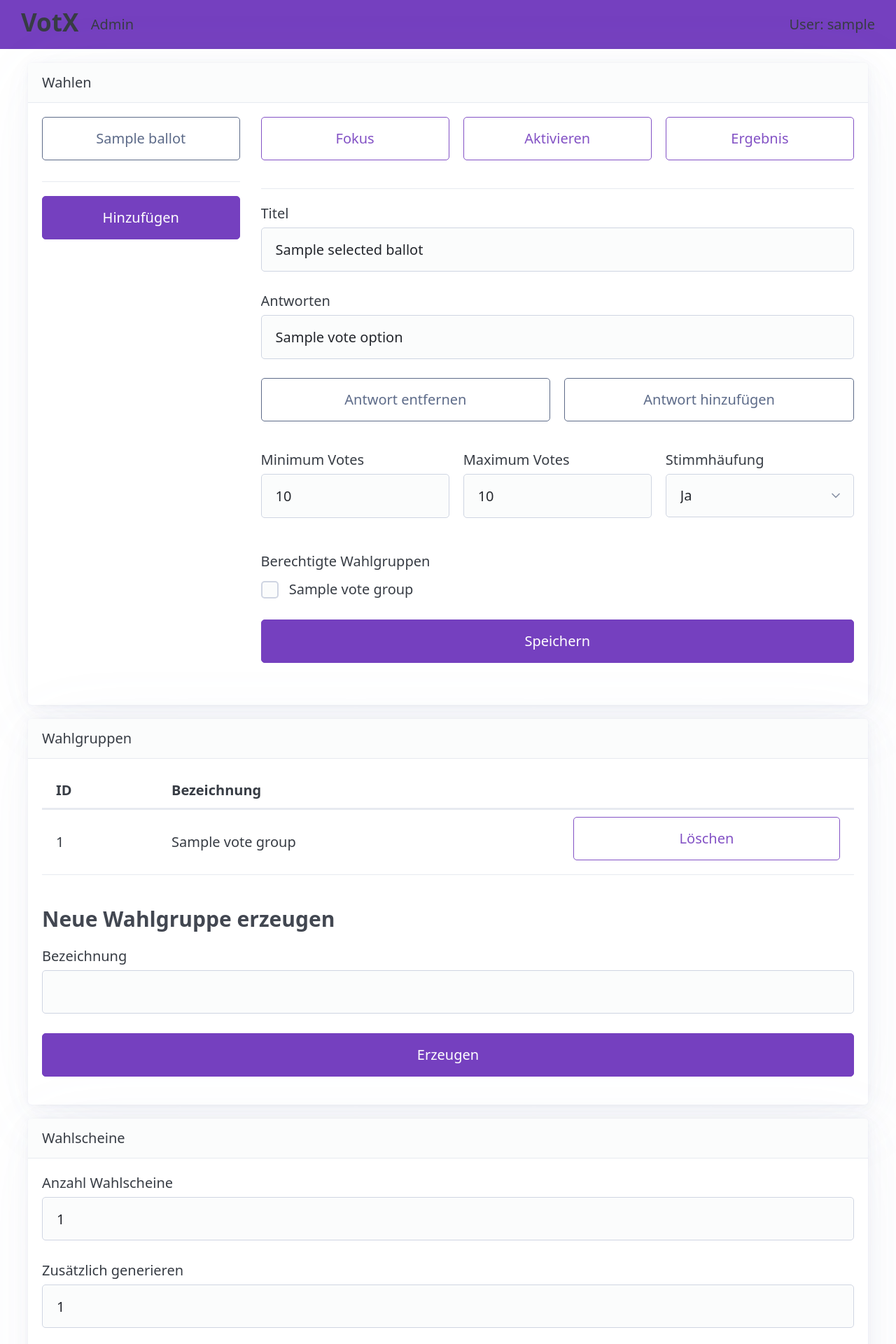
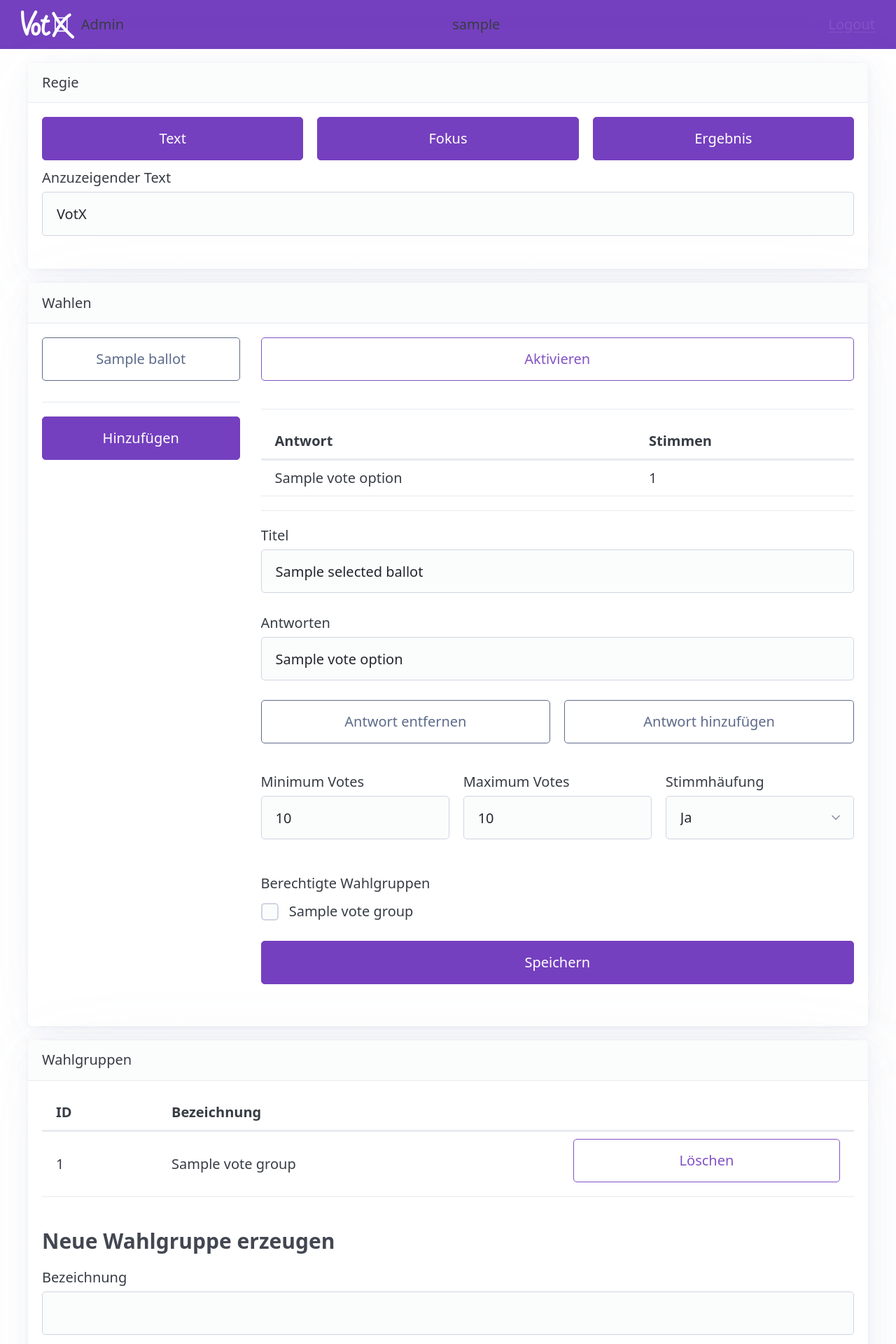
Before and after one commit to phSch08/votx, a FastAPI app: template votx/templates/admin.jinja in a window 1280 px wide. Shown: the top 1920 px of the page at 70% size. Run offline with FastAPI, Linux system fonts and the light colour scheme; the template is opened without the code that fills it: most values are stand-ins (such as "Sample title", 1, 10 or a date in 2020); parts of the project's set-up code (start-up, migrations or seed data) failed here and were passed over.

Commit message:
further changes

```diff
--- a/votx/Models.py
+++ b/votx/Models.py
@@ -50,3 +50,7 @@ class VoteGroupCreationData(BaseModel):
 
 class VoteGroupDeletionData(BaseModel):
     id: int
+
+
+class BeamerTextData(BaseModel):
+    text: str
--- a/votx/static/admin.js
+++ b/votx/static/admin.js
@@ -113,3 +113,13 @@ function deleteVoteGroup(id) {
         }
     }).then((res) => location.reload())
 }
+
+function textToBeamer() {
+    fetch("beamer/text", {
+        method: "POST",
+        body: JSON.stringify({ text: document.getElementById("beamer_text").value }),
+        headers: {
+            "Content-type": "application/json; charset=UTF-8"
+        }
+    })
+}
--- a/votx/static/custom.css
+++ b/votx/static/custom.css
@@ -5,9 +5,10 @@
 }
 
 .mainheading {
-    margin-top: -10px;
+    margin-top: -5px;
     margin-bottom: -5px;
     margin-right: .5em;
+    height: 2em;
 }
 
 .voteCard {
--- a/votx/templates/admin.jinja
+++ b/votx/templates/admin.jinja
@@ -16,15 +16,30 @@
     <header class="mainheader">
         <nav class="container-fluid">
             <ul>
-                <h2 class="mainheading">VotX</h2>
+                <img class="mainheading" src="{{ url_for('static', path='/logo.svg') }}">
                 Admin
             </ul>
             <ul>
-                User: {{ user_name }}
+                {{ user_name }}
+            </ul>
+            <ul>
+                <a href="./logout/">Logout</a>
             </ul>
         </nav>
     </header>
     <main id="voteList" class="container">
+        <article>
+            <header>Regie</header>
+            <div class="grid">
+                <button onclick="textToBeamer()">Text</button>
+                <button {% if selected_ballot %} onclick="focusBallot({{ selected_ballot.id }})" {% else %} disabled {% endif %}>Fokus</button>
+                <button {% if (not selected_ballot) or selected_ballot.active %} disabled {% else %} onclick="showBallotResult({{ selected_ballot.id }})" {% endif %}>Ergebnis</button>
+            </div>
+            <label>
+                Anzuzeigender Text
+                <input type="text" name="beamer_text" id="beamer_text" placeholder="VotX" value="VotX">
+            </label>
+        </article>
 
         <article>
             <header>Wahlen</header>
@@ -42,19 +57,31 @@
                 {% if selected_ballot %}
                 <div class="SelectionConfiguration">
                     <div class="grid">
-                        <button type="button" class="outline"
-                            onclick="focusBallot({{ selected_ballot.id }})">Fokus</button>
                         {% if selected_ballot.active %}
                         <button type="button" class="outline"
                             onclick="deactivateBallot({{ selected_ballot.id }})">Deaktivieren</button>
-                        <button type="button" class="outline" disabled>Ergebnis</button>
                         {% else %}
                         <button type="button" class="outline"
                             onclick="activateBallot({{ selected_ballot.id }})">Aktivieren</button>
-                        <button type="button" class="outline"
-                            onclick="showBallotResult({{ selected_ballot.id }})">Ergebnis</button>
                         {% endif %}
                     </div>
+                    {% if not selected_ballot.active %}
+                    <hr>
+                    <table>
+                        <thead>
+                            <tr>
+                                <th scope="col">Antwort</th>
+                                <th scope="col">Stimmen</th>
+                            </tr>
+                        </thead>
+                        {% for voteOption in selected_ballot.voteOptions%}
+                            <tr>
+                                <td>{{voteOption.title}}</td>
+                                <td>{{voteOption.votes|length}}</td>
+                            </tr>
+                        {% endfor %}
+                    {% endif %}
+                    </table>
                     <hr>
                     <form id="ballot_edit_form">
                         <input type="hidden" name="ballot_id" value="{{selected_ballot.id}}" />
@@ -110,9 +137,9 @@
                             <legend>Berechtigte Wahlgruppen</legend>
                             {% for vote_group in vote_groups %}
                             <label class="cbLabel">
-                                <input type="checkbox" name="vote_group_checkbox" value="{{vote_group.id}}"
-                                {% if selected_ballot.active %} disabled {% endif %}
-                                {% if vote_group.is_selected %} checked {% endif %} >
+                                <input type="checkbox" name="vote_group_checkbox" value="{{vote_group.id}}" {% if
+                                    selected_ballot.active %} disabled {% endif %} {% if vote_group.is_selected %}
+                                    checked {% endif %}>
                                 {{ vote_group.title }}
                             </label>
                             {% endfor %}
@@ -135,7 +162,6 @@
                         <th scope="col">Bezeichnung</th>
                         <th scope="col"></th>
                     </tr>
-
                 </thead>
                 <tbody>
                     {% for vote_group in vote_groups %}
--- a/votx/templates/beamer.jinja
+++ b/votx/templates/beamer.jinja
@@ -17,7 +17,8 @@
         <div class="gridContainer grid-hidecolumns">
             <div class="gridItem gridItem1">
                 <div>
-                    <h1 id="voteTitle">VotX</h1>
+                    <img id="votxLogo" src="{{ url_for('static', path='/logo.svg') }}">
+                    <h1 id="voteTitle" hidden>VotX</h1>
                     <p id="voteCountElement" hidden><span id="voteCount">0</span> Stimmen abgegeben...</p>
                 </div>
                 <div class="voteOptions" id="voteOptionsElement" hidden>
--- a/votx/templates/index.jinja
+++ b/votx/templates/index.jinja
@@ -15,7 +15,7 @@
     <header class="mainheader">
         <nav class="container-fluid">
             <ul>
-                <h2 class="mainheading">VotiX</h2>
+                <img class="mainheading" src="{{ url_for('static', path='/logo.svg') }}">
             </ul>
         </nav>
     </header>
--- a/votx/templates/login.jinja
+++ b/votx/templates/login.jinja
@@ -14,7 +14,7 @@
     <header class="mainheader">
         <nav class="container-fluid">
             <ul>
-                <h2 class="mainheading">VotiX</h2>
+                <img class="mainheading" src="{{ url_for('static', path='/logo.svg') }}">
             </ul>
         </nav>
     </header>
--- a/votx/templates/vote.jinja
+++ b/votx/templates/vote.jinja
@@ -15,7 +15,7 @@
     <header class="mainheader">
         <nav class="container-fluid">
             <ul>
-                <h2 class="mainheading">VotiX</h2>
+                <img class="mainheading" src="{{ url_for('static', path='/logo.svg') }}">
             </ul>
         </nav>
     </header>
```
Also changed, not shown: votx/routers/admin.py (+24 -8 lines), votx/static/beamer.js (+35 -5 lines), readme.md, votx/graphics/logo_2.svg (added), votx/graphics/logo_votx.svg (added), votx/static/logo.svg (added).
